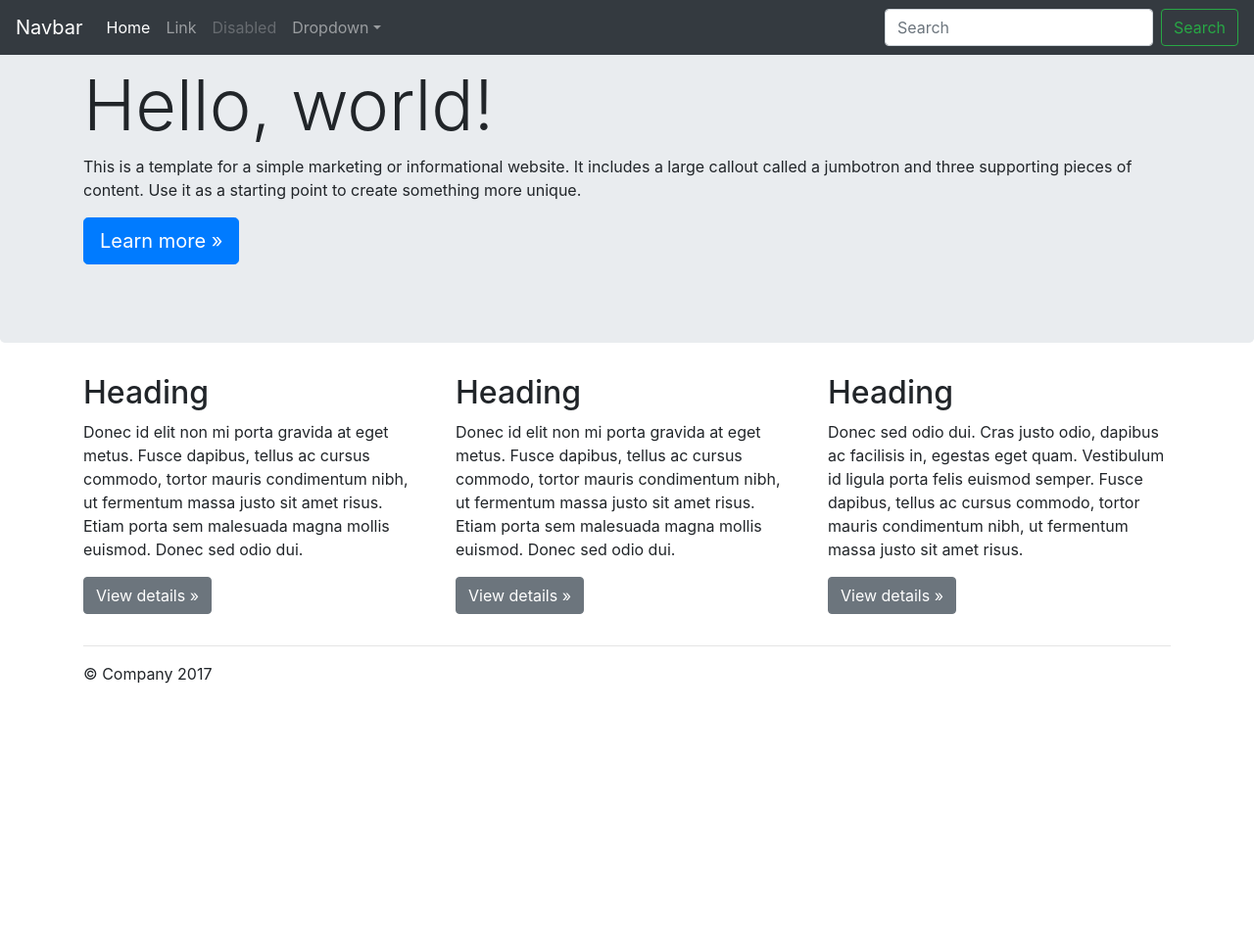
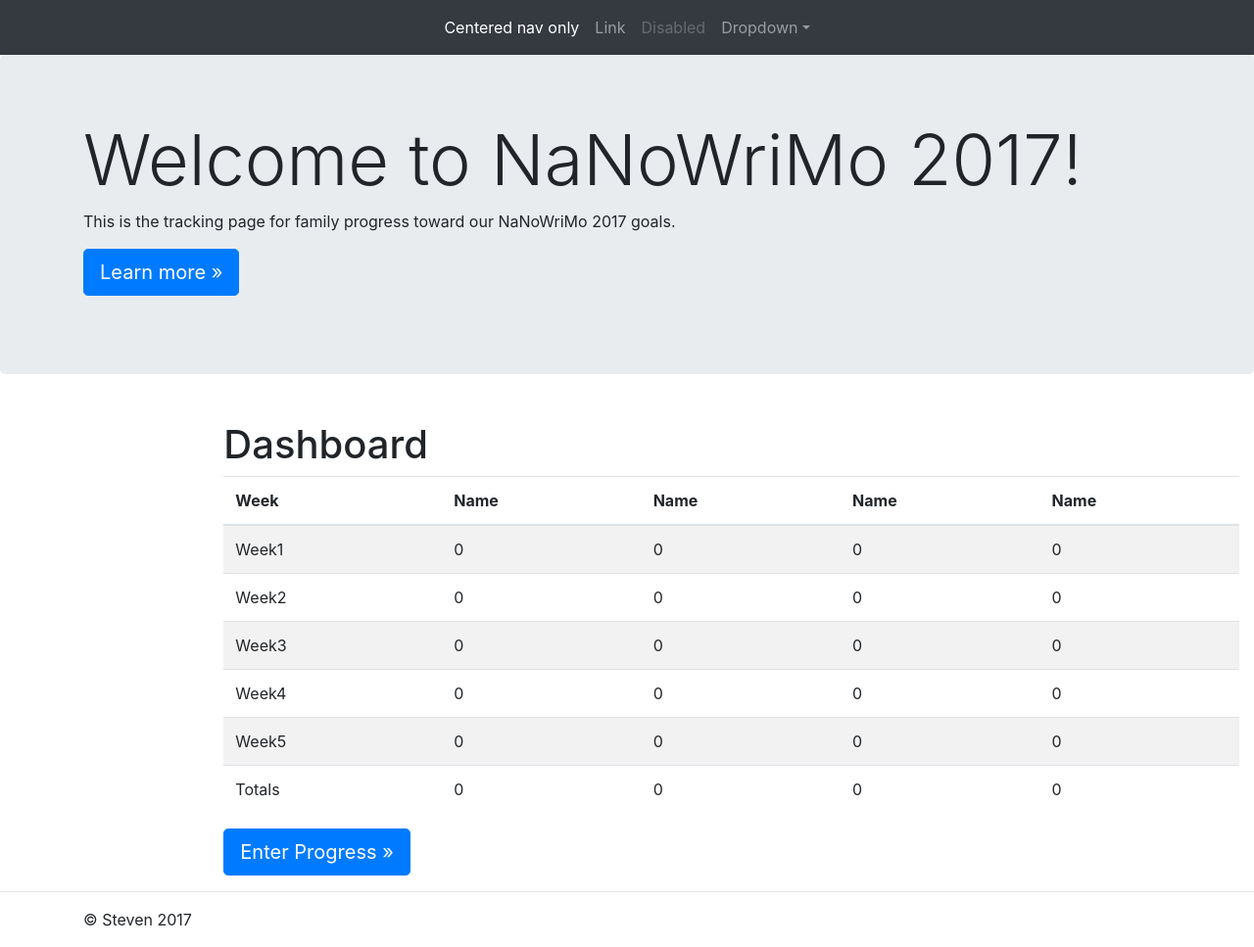
Before and after one commit to Steven-Soult-Jr/NaNoRiMoTracker, a CodeIgniter app: page /database/ in a window 1280 px wide. Shown: the whole page at 98% size. Before the commit the page ends 698 px from the top, so only its background shows below. Run offline with CodeIgniter, Linux system fonts and the light colour scheme; some libraries are stand-ins or nearby versions.

Commit message:
Add dashboard and fill text
Add dashboard for word progress
Replace text with NaNoWriMo text
Add jquery and js links

```diff
--- a/application/views/home_view.php
+++ b/application/views/home_view.php
@@ -9,27 +9,25 @@
     <meta name="author" content="">
     <link rel="icon" href="../../../../favicon.ico">
 
-    <title>Jumbotron Template for Bootstrap</title>
+    <title>National Novel Writing Month 2017</title>
 
     <!-- Bootstrap core CSS -->
-    <link href="../../assets/css/bootstrap.min.css" rel="stylesheet">
+    <link href="../../assets/css/bootstrap.css" rel="stylesheet">
 
     <!-- Custom styles for this template -->
     <link href="jumbotron.css" rel="stylesheet">
   </head>
 
   <body>
-
-    <nav class="navbar navbar-expand-md navbar-dark fixed-top bg-dark">
-      <a class="navbar-brand" href="#">Navbar</a>
-      <button class="navbar-toggler" type="button" data-toggle="collapse" data-target="#navbarsExampleDefault" aria-controls="navbarsExampleDefault" aria-expanded="false" aria-label="Toggle navigation">
+    <nav class="navbar navbar-expand-lg navbar-dark bg-dark">
+      <button class="navbar-toggler" type="button" data-toggle="collapse" data-target="#navbarsExample08" aria-controls="navbarsExample08" aria-expanded="false" aria-label="Toggle navigation">
         <span class="navbar-toggler-icon"></span>
       </button>
 
-      <div class="collapse navbar-collapse" id="navbarsExampleDefault">
-        <ul class="navbar-nav mr-auto">
+      <div class="collapse navbar-collapse justify-content-md-center" id="navbarsExample08">
+        <ul class="navbar-nav">
           <li class="nav-item active">
-            <a class="nav-link" href="#">Home <span class="sr-only">(current)</span></a>
+            <a class="nav-link" href="#">Centered nav only <span class="sr-only">(current)</span></a>
           </li>
           <li class="nav-item">
             <a class="nav-link" href="#">Link</a>
@@ -38,7 +36,7 @@
             <a class="nav-link disabled" href="#">Disabled</a>
           </li>
           <li class="nav-item dropdown">
-            <a class="nav-link dropdown-toggle" href="http://example.com" id="dropdown01" data-toggle="dropdown" aria-haspopup="true" aria-expanded="false">Dropdown</a>
+            <a class="nav-link dropdown-toggle" href="#" id="dropdown01" data-toggle="dropdown" aria-haspopup="true" aria-expanded="false">Dropdown</a>
             <div class="dropdown-menu" aria-labelledby="dropdown01">
               <a class="dropdown-item" href="#">Action</a>
               <a class="dropdown-item" href="#">Another action</a>
@@ -46,10 +44,6 @@
             </div>
           </li>
         </ul>
-        <form class="form-inline my-2 my-lg-0">
-          <input class="form-control mr-sm-2" type="text" placeholder="Search" aria-label="Search">
-          <button class="btn btn-outline-success my-2 my-sm-0" type="submit">Search</button>
-        </form>
       </div>
     </nav>
 
@@ -58,32 +52,75 @@
       <!-- Main jumbotron for a primary marketing message or call to action -->
       <div class="jumbotron">
         <div class="container">
-          <h1 class="display-3">Hello, world!</h1>
-          <p>This is a template for a simple marketing or informational website. It includes a large callout called a jumbotron and three supporting pieces of content. Use it as a starting point to create something more unique.</p>
-          <p><a class="btn btn-primary btn-lg" href="#" role="button">Learn more &raquo;</a></p>
+          <h1 class="display-3">Welcome to NaNoWriMo 2017!</h1>
+          <p>This is the tracking page for family progress toward our NaNoWriMo 2017 goals.</p>
+          <p><a class="btn btn-primary btn-lg" href="https://nanowrimo.org/" role="button">Learn more &raquo;</a></p>
         </div>
       </div>
 
-      <div class="container">
-        <!-- Example row of columns -->
-        <div class="row">
-          <div class="col-md-4">
-            <h2>Heading</h2>
-            <p>Donec id elit non mi porta gravida at eget metus. Fusce dapibus, tellus ac cursus commodo, tortor mauris condimentum nibh, ut fermentum massa justo sit amet risus. Etiam porta sem malesuada magna mollis euismod. Donec sed odio dui. </p>
-            <p><a class="btn btn-secondary" href="#" role="button">View details &raquo;</a></p>
+        <main role="main" class="col-sm-9 ml-sm-auto col-md-10 pt-3">
+          <h1>Dashboard</h1>
+
+          <div class="table-responsive">
+            <table class="table table-striped">
+              <thead>
+                <tr>
+                  <th>Week</th>
+                  <th>Name</th>
+                  <th>Name</th>
+                  <th>Name</th>
+                  <th>Name</th>
+                </tr>
+              </thead>
+              <tbody>
+                <tr>
+                  <td>Week1</td>
+                  <td>0</td>
+                  <td>0</td>
+                  <td>0</td>
+                  <td>0</td>
+                </tr>
+                <tr>
+                  <td>Week2</td>
+                  <td>0</td>
+                  <td>0</td>
+                  <td>0</td>
+                  <td>0</td>
+                </tr>
+                <tr>
+                  <td>Week3</td>
+                  <td>0</td>
+                  <td>0</td>
+                  <td>0</td>
+                  <td>0</td>
+                </tr>
+                <tr>
+                  <td>Week4</td>
+                  <td>0</td>
+                  <td>0</td>
+                  <td>0</td>
+                  <td>0</td>
+                </tr>
+                <tr>
+                  <td>Week5</td>
+                  <td>0</td>
+                  <td>0</td>
+                  <td>0</td>
+                  <td>0</td>
+                </tr>
+                <tr>
+                  <td>Totals</td>
+                  <td>0</td>
+                  <td>0</td>
+                  <td>0</td>
+                  <td>0</td>
+                </tr>
+              </tbody>
+            </table>
           </div>
-          <div class="col-md-4">
-            <h2>Heading</h2>
-            <p>Donec id elit non mi porta gravida at eget metus. Fusce dapibus, tellus ac cursus commodo, tortor mauris condimentum nibh, ut fermentum massa justo sit amet risus. Etiam porta sem malesuada magna mollis euismod. Donec sed odio dui. </p>
-            <p><a class="btn btn-secondary" href="#" role="button">View details &raquo;</a></p>
-          </div>
-          <div class="col-md-4">
-            <h2>Heading</h2>
-            <p>Donec sed odio dui. Cras justo odio, dapibus ac facilisis in, egestas eget quam. Vestibulum id ligula porta felis euismod semper. Fusce dapibus, tellus ac cursus commodo, tortor mauris condimentum nibh, ut fermentum massa justo sit amet risus.</p>
-            <p><a class="btn btn-secondary" href="#" role="button">View details &raquo;</a></p>
-          </div>
-        </div>
 
+        <p><a class="btn btn-primary btn-lg" href="#" role="button">Enter Progress &raquo;</a></p>
+        </main>
         <hr>
 
       </div> <!-- /container -->
@@ -91,15 +128,13 @@
     </main>
 
     <footer class="container">
-      <p>&copy; Company 2017</p>
+      <p>&copy; Steven 2017</p>
     </footer>
 
     <!-- Bootstrap core JavaScript
     ================================================== -->
     <!-- Placed at the end of the document so the pages load faster -->
-    <script src="https://code.jquery.com/jquery-3.2.1.slim.min.js" integrity="sha384-KJ3o2DKtIkvYIK3UENzmM7KCkRr/rE9/Qpg6aAZGJwFDMVNA/GpGFF93hXpG5KkN" crossorigin="anonymous"></script>
-    <script>window.jQuery || document.write('<script src="../../../../assets/js/vendor/jquery.min.js"><\/script>')</script>
-    <script src="../../../../assets/js/vendor/popper.min.js"></script>
-    <script src="../../../../dist/js/bootstrap.min.js"></script>
+    <script src="../../assets/js/jquery-3.2.1.js"></script>
+    <script src="../../assets/js/bootstrap.js"></script>
   </body>
 </html>
```
